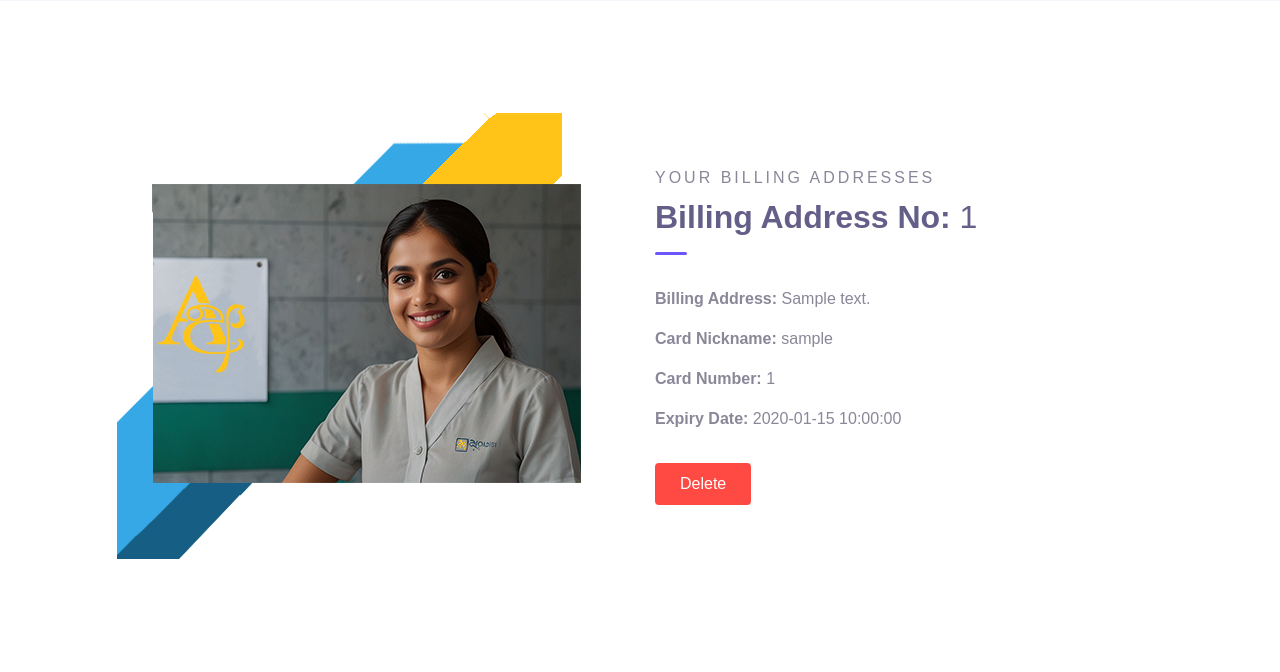
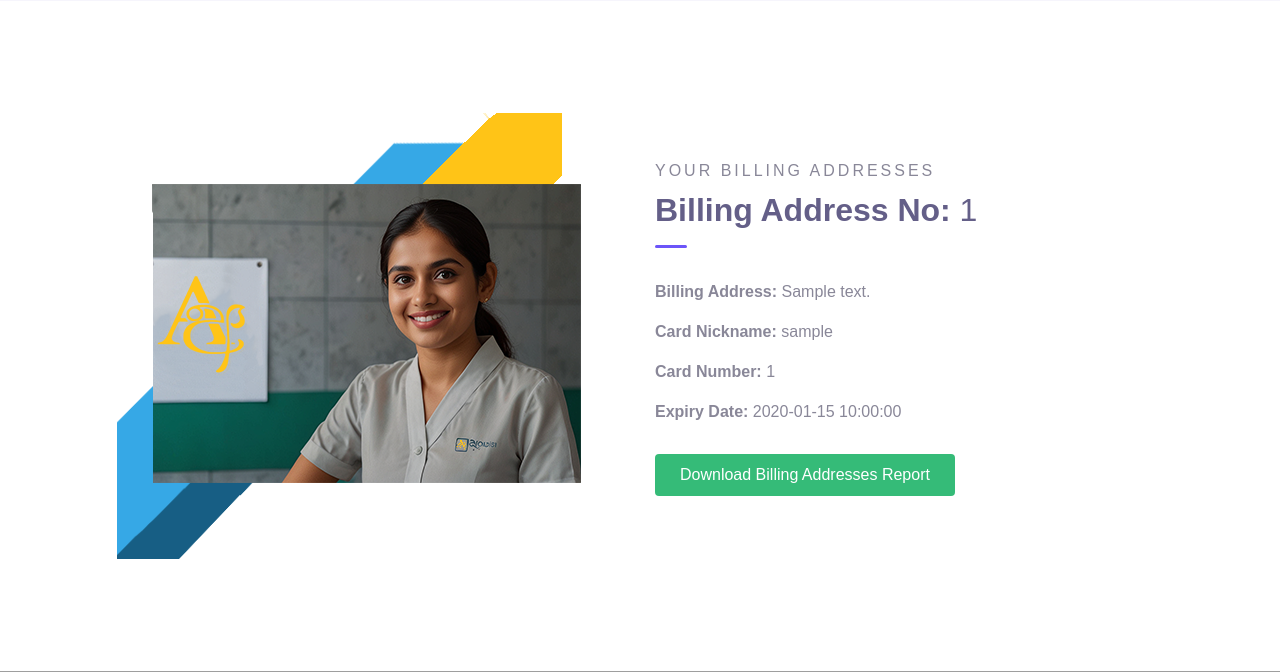
Before and after one commit to ThaminduSulakshana/The-Akuru-GEN, a Flask app: page /add_billing in a window 1280 px wide. Shown: the part 2163-2835 px from the top of the page. Run offline with Flask 3, Linux system fonts and the light colour scheme; the visitor is signed in with stand-in values (Sample User, id 1); a database or web service that is not in the repository returns one stand-in record (values such as "Sample title"); parts of the project's set-up code (start-up, migrations or seed data) failed here and were passed over; some libraries are stand-ins or nearby versions; some web fonts are replaced; grey boxes are pictures that could not be loaded.

Commit message:
Add download button for billing addresses report as PDF and remove delete button; update template

```diff
--- a/templates/billing.html
+++ b/templates/billing.html
@@ -225,9 +225,10 @@
                         <p><strong>Card Number:</strong> {{ billing_address.card_number }}</p>
                         <p><strong>Expiry Date:</strong> {{ billing_address.expiry_date }}</p>
                           <!-- Update and Delete Buttons -->
-                      <form action="{{ url_for('delete_billing', billing_index=index) }}" method="post">
-                        <button type="submit" class="btn btn-danger mt-3">Delete</button>
-                    </form>
+                          <div class="form-group submit-btn">
+                            <!-- Add the download button/link below -->
+                            <a href="{{ url_for('download_billing_pdf') }}" class="btn btn-success">Download Billing Addresses Report</a>
+                          </div>
                     </div>
                 {% endfor %}
             {% else %}
@@ -239,13 +240,9 @@
         </div> <!-- .row -->
     </div>
 </div>
-    </div> <!-- .container -->
+</div> <!-- .container -->
 </div> <!-- .page-section -->
 
-<div class="form-group submit-btn">
-  <!-- Add the download button/link below -->
-  <a href="{{ url_for('download_billing_pdf') }}" class="btn btn-success">Download Billing Addresses as PDF</a>
-</div>
 
 <footer class="page-footer bg-image" style="background-image: url(../assets/img/);">
     <div class="container">
```
